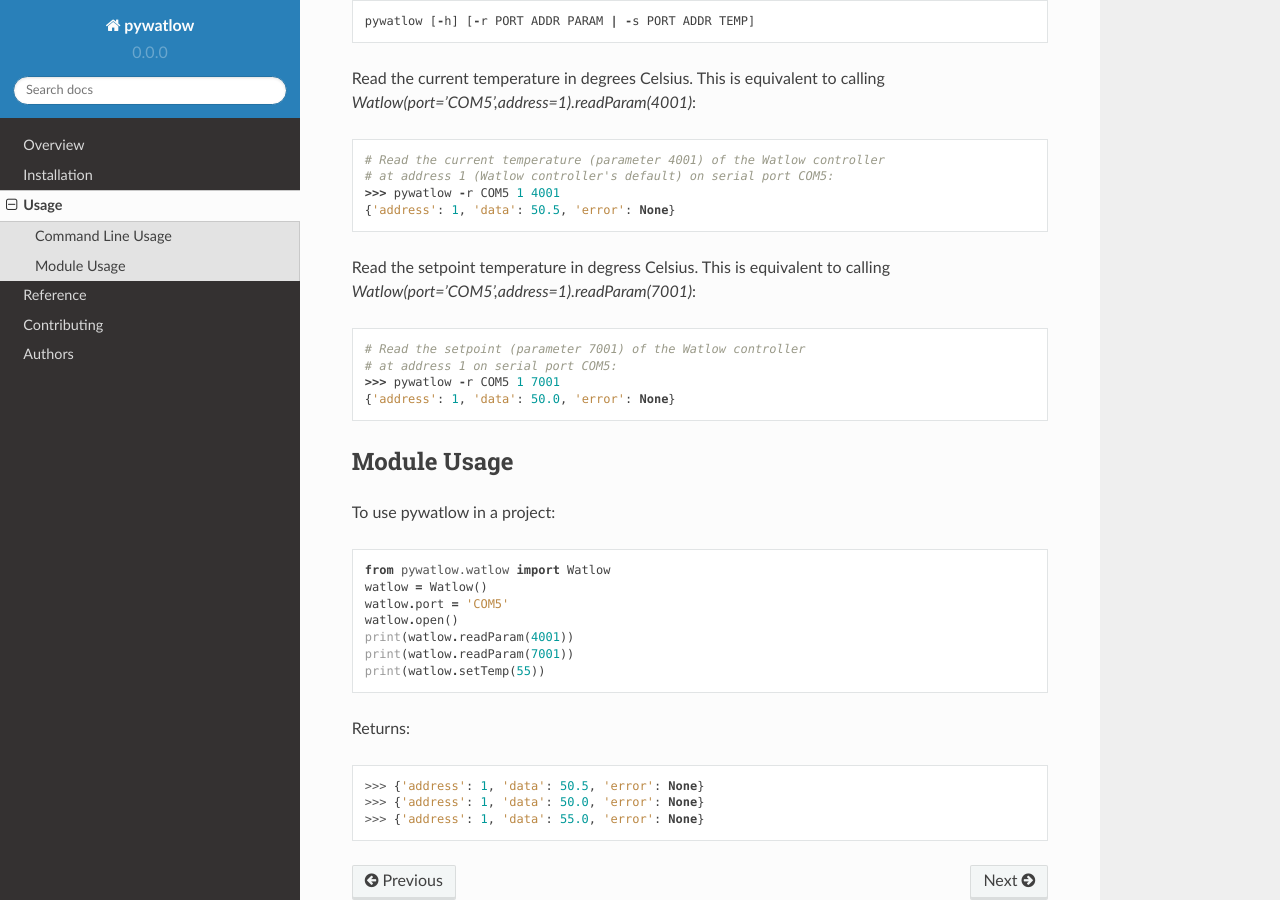
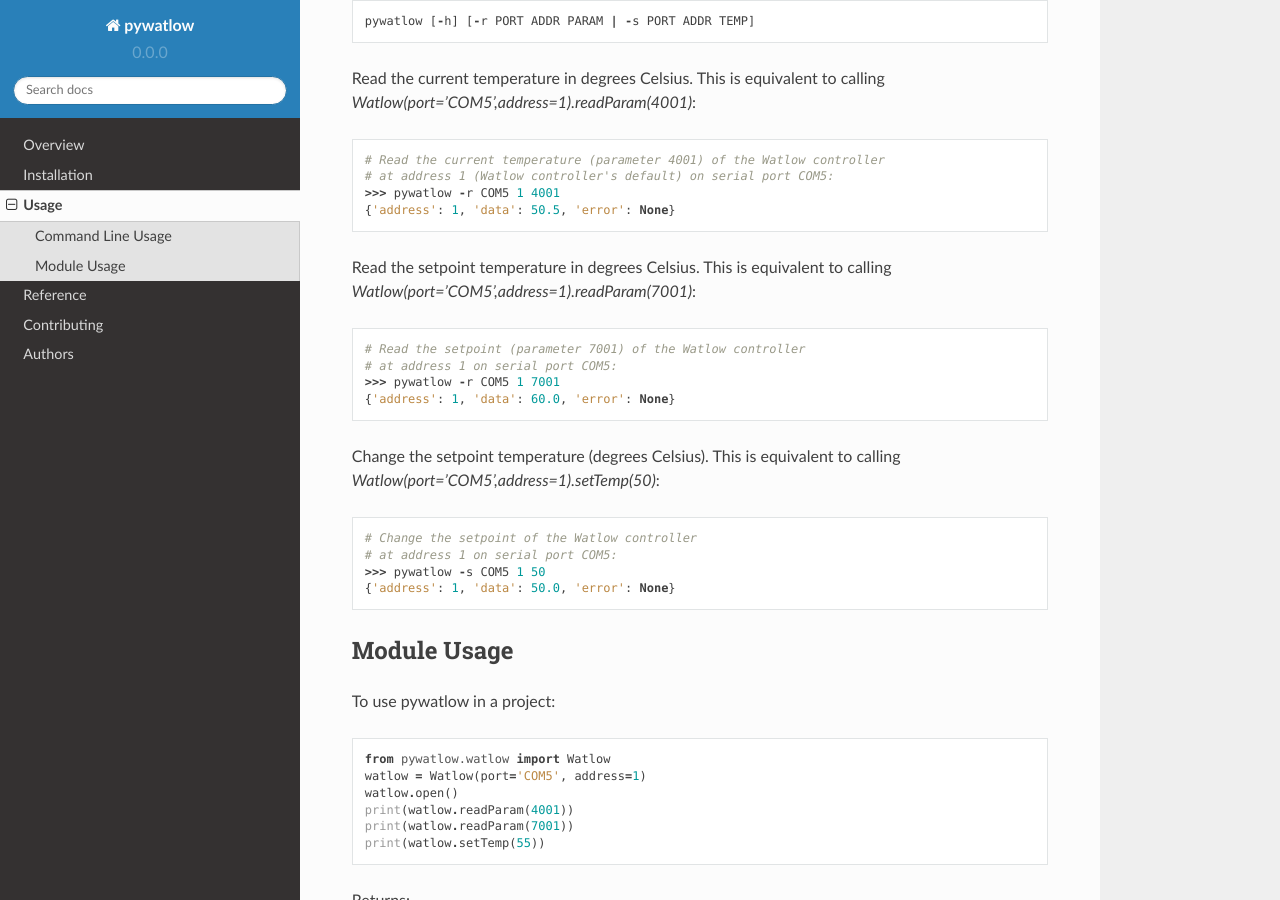
Before and after one commit to BrendanSweeny/pywatlow, a Sphinx documentation site: the page built from pywatlow/docs/usage.rst, in a window 1280 px wide and 900 px high, scrolled down 264 px. Built offline with Sphinx 7.4.7 and the Read the Docs theme 2.0.0, drawn with Linux system fonts in a browser that asks for light colours.

Commit message:
Add watlow object init, change setpoint usage docs

```diff
--- a/pywatlow/docs/usage.rst
+++ b/pywatlow/docs/usage.rst
@@ -17,12 +17,20 @@ This is equivalent to calling `Watlow(port='COM5',address=1).readParam(4001)`::
 	>>> pywatlow -r COM5 1 4001
 	{'address': 1, 'data': 50.5, 'error': None}
 
-Read the setpoint temperature in degress Celsius.
+Read the setpoint temperature in degrees Celsius.
 This is equivalent to calling `Watlow(port='COM5',address=1).readParam(7001)`::
 
 	# Read the setpoint (parameter 7001) of the Watlow controller
 	# at address 1 on serial port COM5:
 	>>> pywatlow -r COM5 1 7001
+	{'address': 1, 'data': 60.0, 'error': None}
+
+Change the setpoint temperature (degrees Celsius).
+This is equivalent to calling `Watlow(port='COM5',address=1).setTemp(50)`::
+
+	# Change the setpoint of the Watlow controller
+	# at address 1 on serial port COM5:
+	>>> pywatlow -s COM5 1 50
 	{'address': 1, 'data': 50.0, 'error': None}
 
 
@@ -32,8 +40,7 @@ Module Usage
 To use pywatlow in a project::
 
 	from pywatlow.watlow import Watlow
-	watlow = Watlow()
-	watlow.port = 'COM5'
+	watlow = Watlow(port='COM5', address=1)
 	watlow.open()
 	print(watlow.readParam(4001))
 	print(watlow.readParam(7001))
```
Also changed, not shown: 1 other file.
